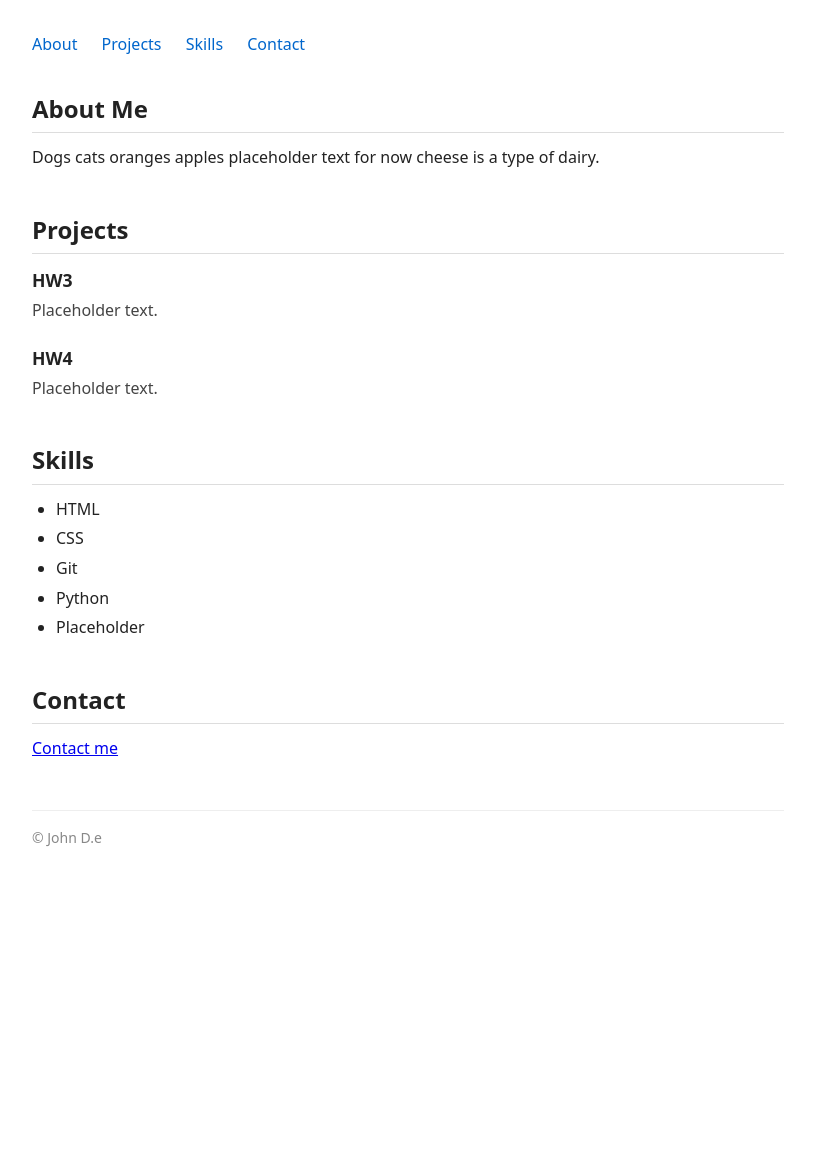
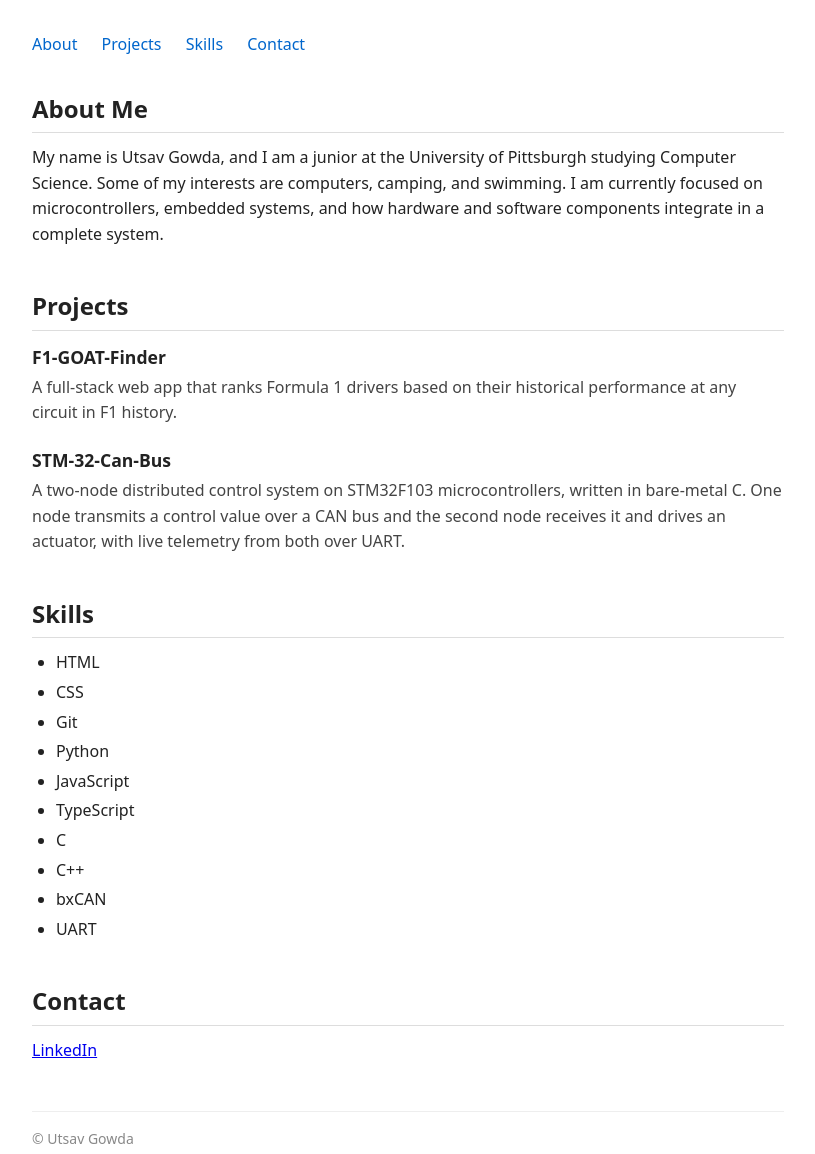
Before and after one commit to Utsav-Gowda/Homework-Assignment-3, a plain HTML site: page index.html in a window 1280 px wide. Shown: the whole page, without its empty margins (232-1047 px from the left). Before the commit the page ends 881 px from the top, so only its background shows below. Drawn offline with Linux system fonts and the light colour scheme.

Commit message:
Updated About Me section

```diff
--- a/index.html
+++ b/index.html
@@ -23,41 +23,38 @@
 
     <section id="about">
       <h2>About Me</h2>
-      <p> Dogs cats oranges apples placeholder text for now cheese is a type of dairy.</p>
-      <!-- TODO: Replace with 2-3 sentences about yourself -->
-      <!-- e.g., include your name, your program/year, and what you are interested in -->
+      <p> My name is Utsav Gowda, and I am a junior at the University of Pittsburgh studying Computer Science. Some of my interests are computers, camping, and swimming. I am currently focused on microcontrollers, embedded systems, and how hardware and software components integrate in a complete system.
+      </p>
     </section>
 
     <section id="projects">
       <h2>Projects</h2>
 
       <div class="project">
-        <h3>HW3</h3>
-        <p>Placeholder text.</p>
+        <h3>F1-GOAT-Finder</h3>
+        <p>A full-stack web app that ranks Formula 1 drivers based on their historical performance at any circuit in F1 history.</p>
       </div>
 
       <div class="project">
-        <h3>HW4</h3>
-        <p>Placeholder text.</p>
+        <h3>STM-32-Can-Bus</h3>
+        <p>A two-node distributed control system on STM32F103 microcontrollers, written in bare-metal C. One node transmits a control value over a CAN bus and the second node receives it and drives an actuator, with live telemetry from both over UART.</p>
       </div>
 
-
-      <!-- TODO: Add at least 2 project entries using the structure above -->
     </section>
 
     <section id="skills">
       <h2>Skills</h2>
       <ul>
-        <!-- Example skill - TODO: replace -->
         <li>HTML</li>
         <li>CSS</li>
         <li>Git</li>
         <li>Python</li>
-        <li>Placeholder</li>
-
-        <!-- TODO: Add a second skill here -->
-        <!-- TODO: Add a third skill here -->
-        <!-- TODO: ... -->
+        <li>JavaScript</li>
+        <li>TypeScript</li>
+        <li>C</li>
+        <li>C++</li>
+        <li>bxCAN</li>
+        <li>UART</li>
       </ul>
     </section>
 
@@ -65,13 +62,13 @@
       <h2>Contact</h2>
       <!-- TODO: Replace href="#" with a real link (e.g., mailto:you@example.com or your LinkedIn URL) -->
       <!-- TODO: Replace the link text with something descriptive, e.g. "Email me" or "LinkedIn" -->
-      <p><a href=https://www.linkedin.com/in/jenhsunhuang>Contact me</a></p>
+      <p><a href=https://www.linkedin.com/in/utsav-gowda>LinkedIn</a></p>
     </section>
 
   </main>
 
   <footer>
-    <p>&copy; John D.e</p>
+    <p>&copy; Utsav Gowda</p>
   </footer>
 
 </body>
```
